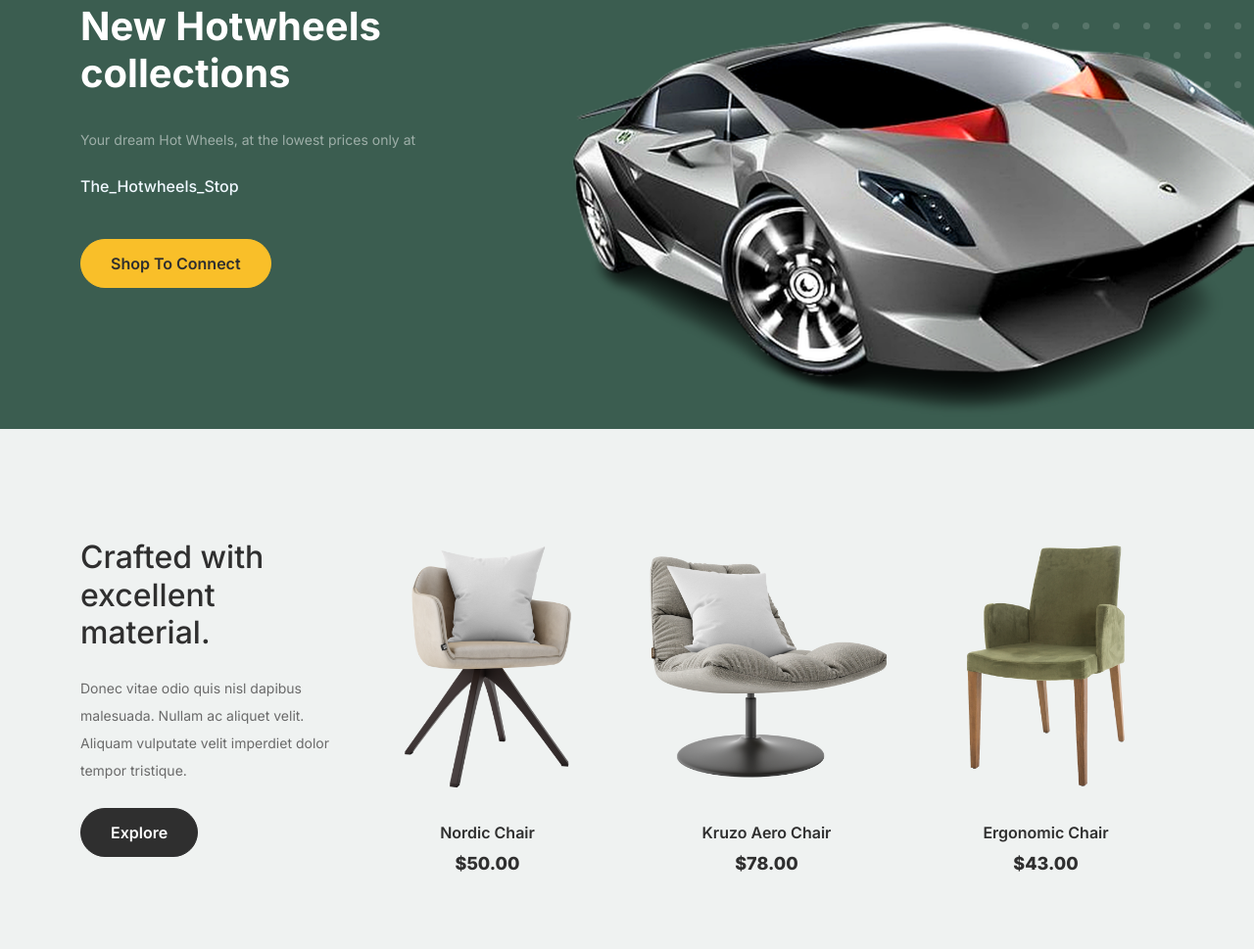
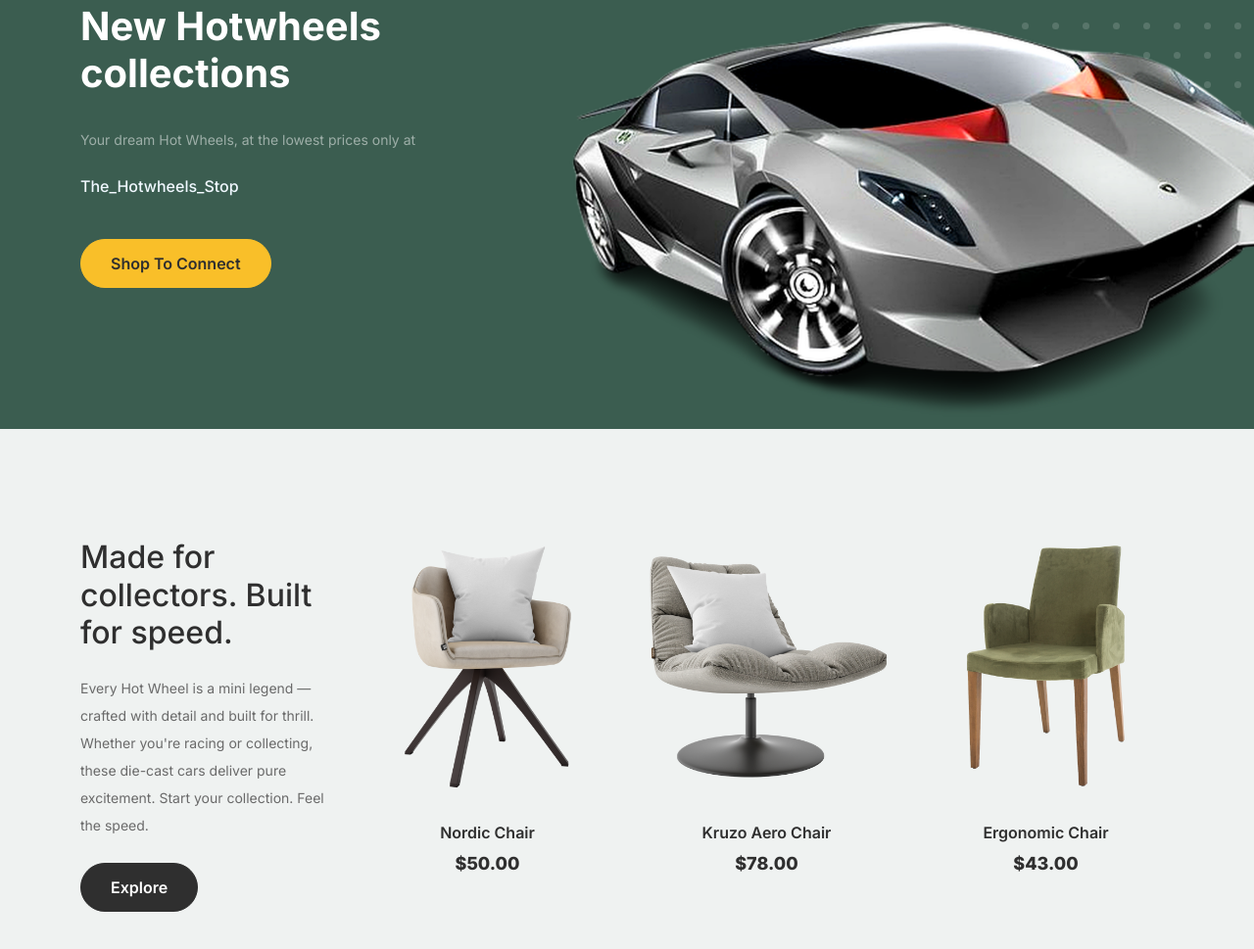
Before and after one commit to Shivangbijalwan/Thehwstop, a plain HTML site: page index.html in a window 1280 px wide. Shown: the part 179-1148 px from the top of the page at 98% size. Drawn offline with Linux system fonts and the light colour scheme.

Commit message:
updated coloumn1 in index.html

```diff
--- a/index.html
+++ b/index.html
@@ -84,8 +84,14 @@
 
 					<!-- Start Column 1 -->
 					<div class="col-md-12 col-lg-3 mb-5 mb-lg-0">
-						<h2 class="mb-4 section-title">Crafted with excellent material.</h2>
-						<p class="mb-4">Donec vitae odio quis nisl dapibus malesuada. Nullam ac aliquet velit. Aliquam vulputate velit imperdiet dolor tempor tristique. </p>
+						<h2 class="mb-4 section-title">Made for collectors. Built for speed.</h2>
+						<p class="mb-4">Every Hot Wheel is a mini legend — crafted with detail and built for thrill.
+							Whether you're racing or collecting, these die-cast cars deliver pure excitement.
+							Start your collection. Feel the speed.
+
+
+
+							</p>
 						<p><a href="shop.html" class="btn">Explore</a></p>
 					</div>
 					<!-- End Column 1 -->
```
